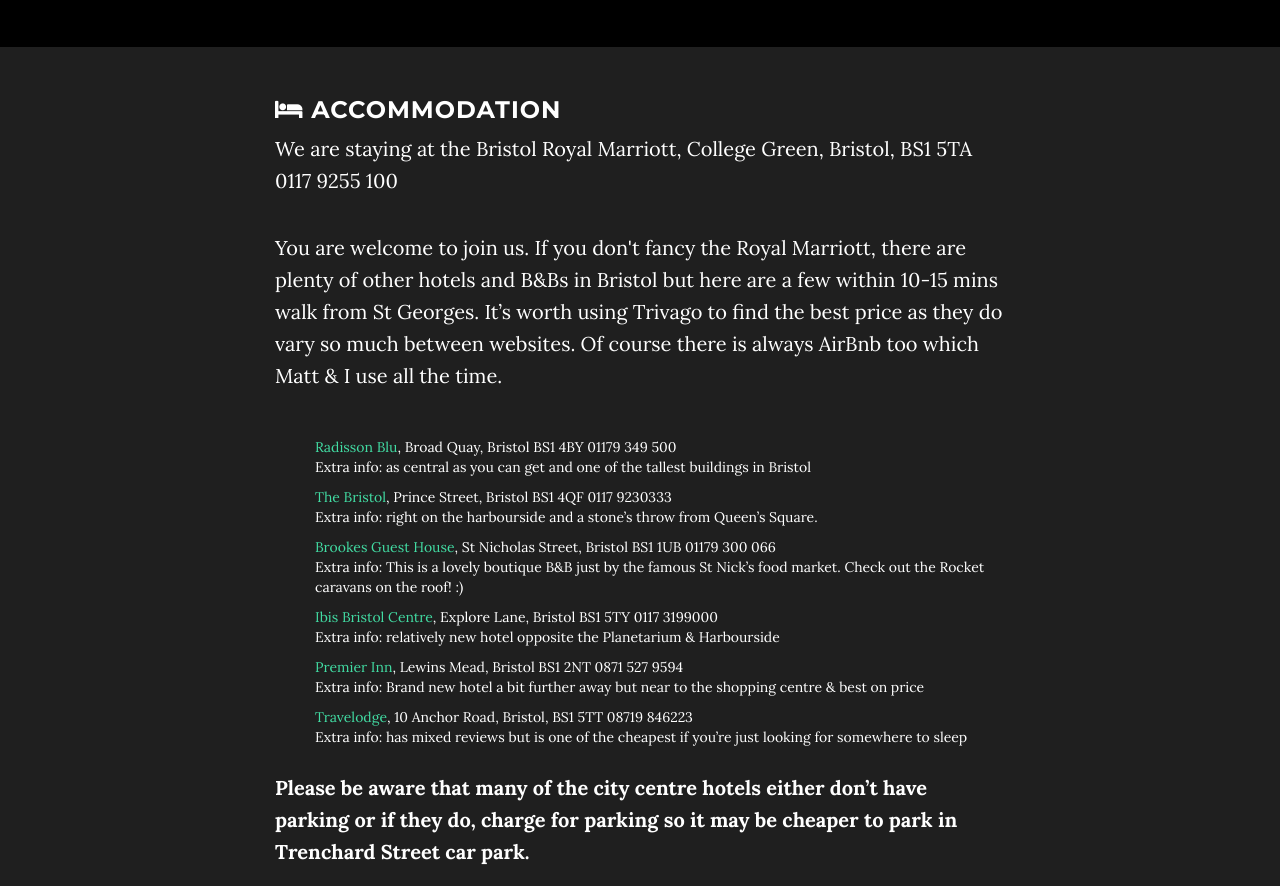
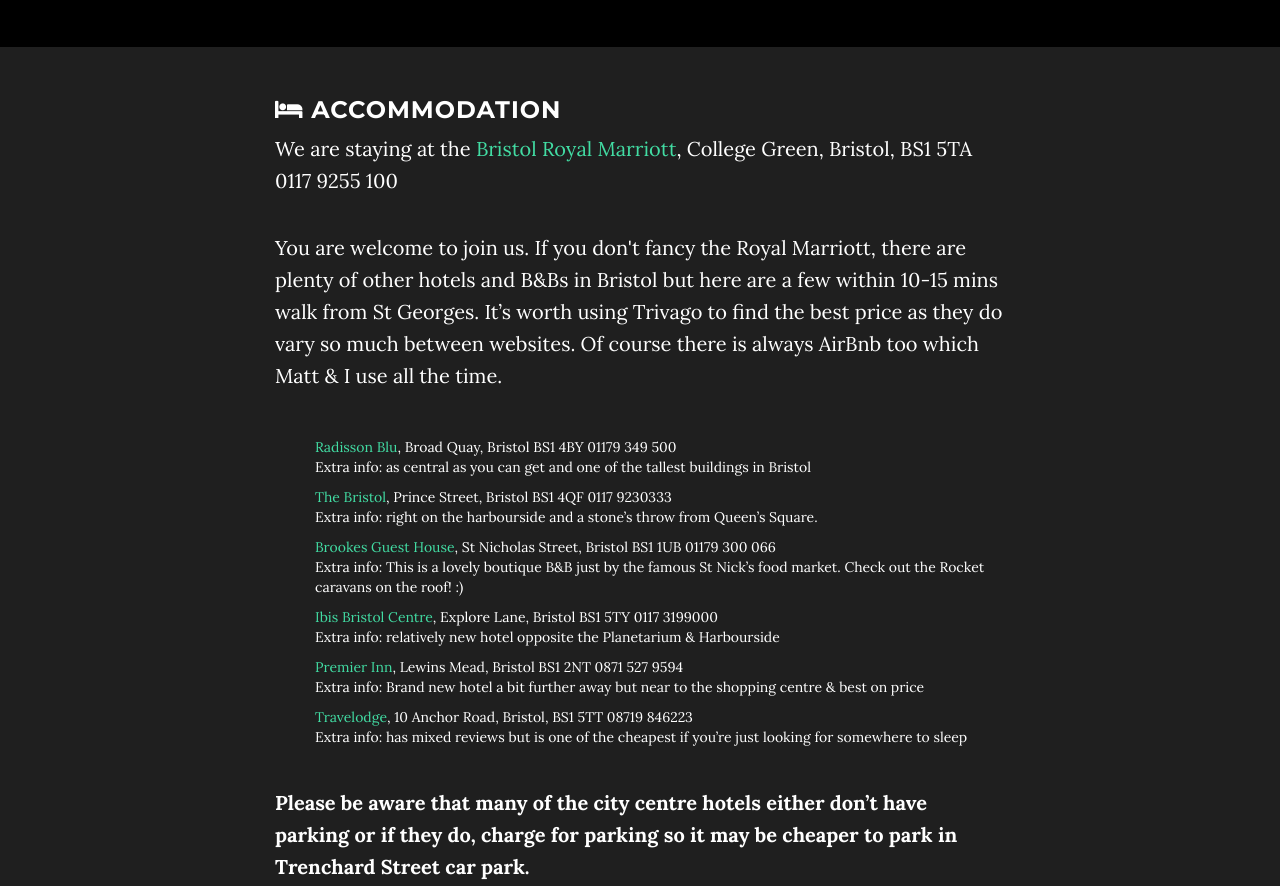
Before and after one commit to mattburns/onlytook12years, a website: page index.html in a window 1280 px wide. Shown: the part 2602-3488 px from the top of the page. Drawn offline with nearby package versions, Linux system fonts and the light colour scheme; some packages are replaced by stand-ins of ours.

Commit message:
Link to our hotel and minor tweaks

```diff
--- a/index.html
+++ b/index.html
@@ -184,7 +184,7 @@
 
                     <h3><i class="fa fa-bed" aria-hidden="true"></i> Accommodation</h3>
 
-                    <p>We are staying at the Bristol Royal Marriott, College Green, Bristol, BS1 5TA 0117 9255 100</p>
+                    <p>We are staying at the <a href="http://www.marriott.com/hotels/travel/brsry-bristol-marriott-royal-hotel/">Bristol Royal Marriott</a>, College Green, Bristol, BS1 5TA 0117 9255 100</p>
 
                     <p>You are welcome to join us. If you don't fancy the Royal Marriott, there are plenty of other hotels and B&amp;Bs in Bristol but here are a few within 10-15 mins walk from St Georges. It’s worth using Trivago to find the best price as they do vary so much between websites. Of course there is always AirBnb too which Matt &amp; I use all the time.</p>
 
--- a/less/grayscale.less
+++ b/less/grayscale.less
@@ -59,7 +59,7 @@
     padding-top: 10px;
 }
 #accommodation ul {
-    padding-bottom: 15px;
+    padding-bottom: 30px;
 }
 
 .navbar-custom {
```
Also changed, not shown: css/grayscale.css, css/grayscale.min.css. Lines whose indentation alone changed are shown as unchanged.
